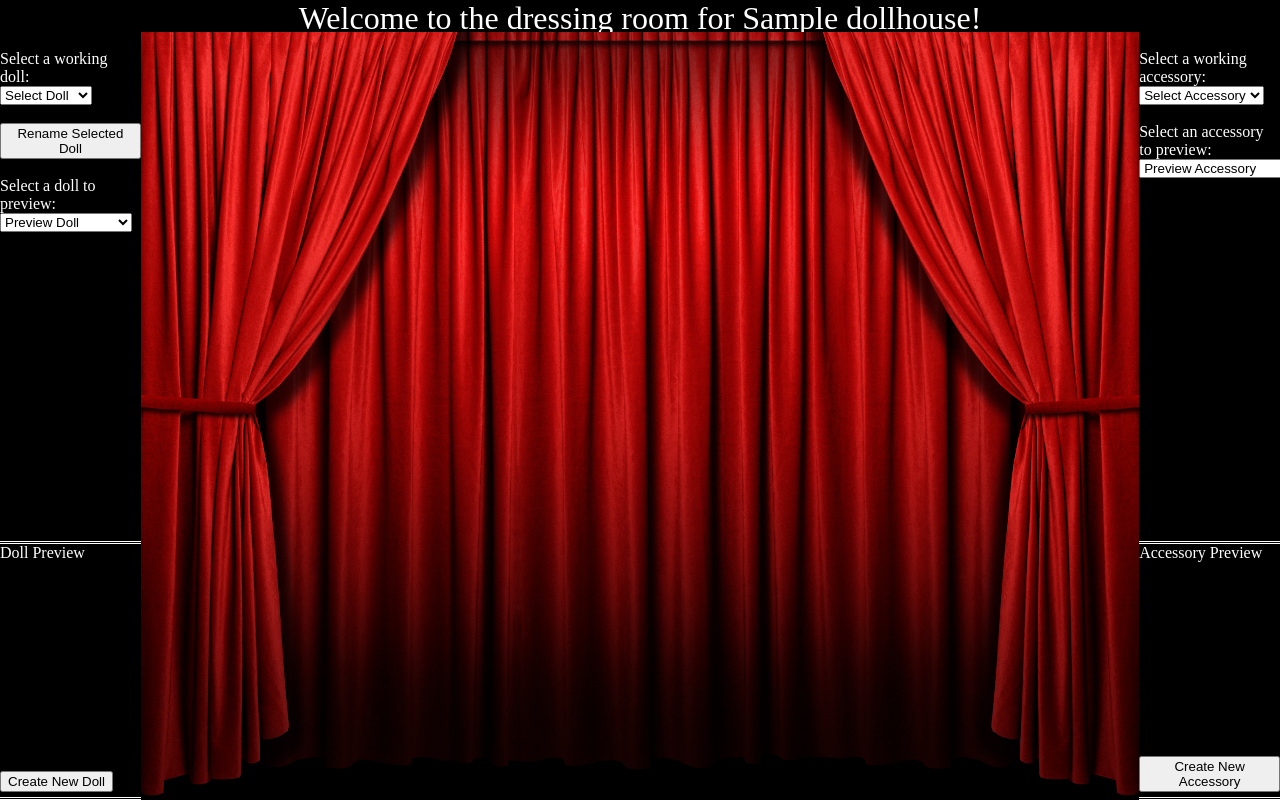
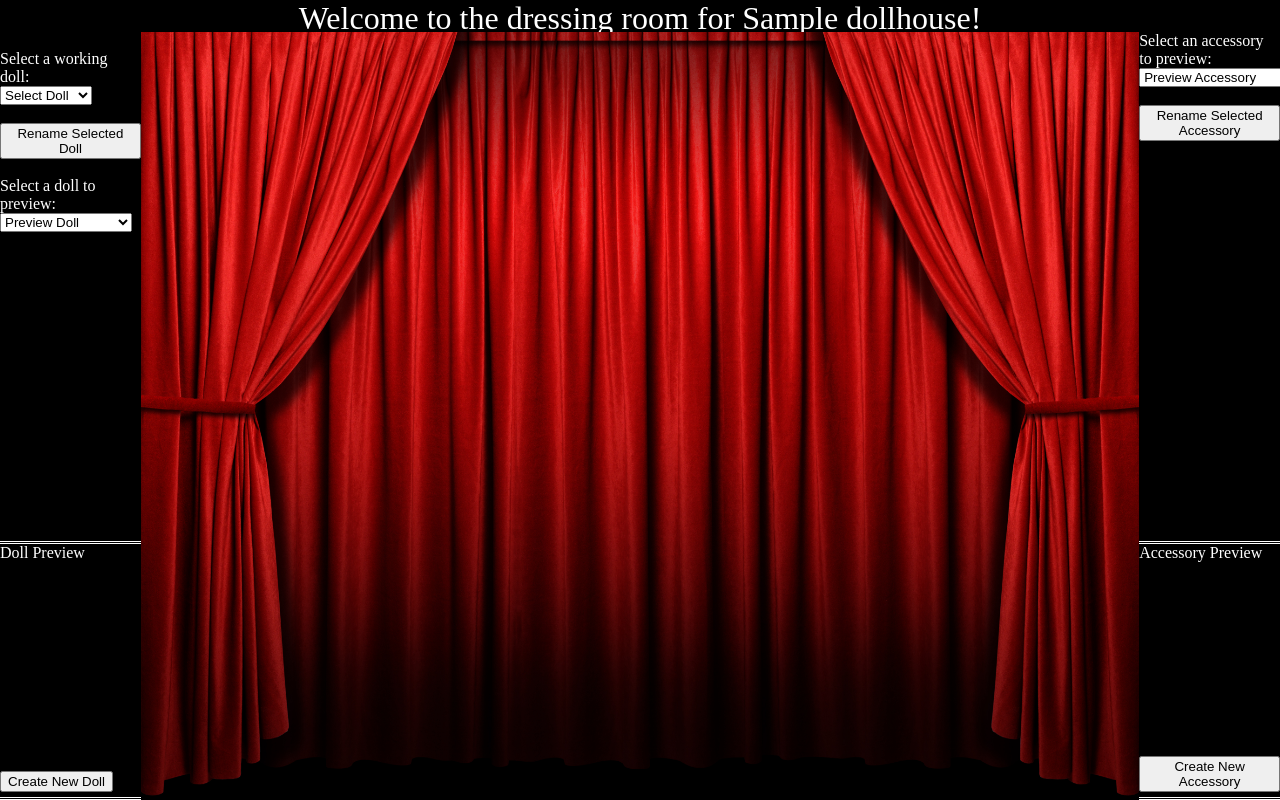
Before and after one commit to sferrazzal/dollhouse, a Django app: page /dollhouse/1/dressing_room/ in a window 1280 px wide. Run offline with Django 3.2, Linux system fonts and the light colour scheme; tables that the repository leaves empty hold one stand-in row (values such as "Sample post"); grey boxes marked "Sample" are stand-in pictures; parts of the project's set-up code (start-up, migrations or seed data) failed here and were passed over; some libraries are stand-ins or nearby versions.

Commit message:
Many changes! Change doll selection from positioning to show/hide; modify accessorypreview; allow creation of new accessory from preview image; allow renaming of accessories; allow click and drag movement of accessories and saving of position to server

```diff
--- a/house/static/house/dressing_room.css
+++ b/house/static/house/dressing_room.css
@@ -16,6 +16,24 @@ html {
     top: 0;
     right: 0;
     left: 0;
+}
+
+.hide {
+    display: none;
+}
+
+.doll {
+    position:absolute;
+    bottom:0%;
+    left:37%;
+    z-index:0;
+}
+
+.accessory {
+    position:absolute;
+    cursor:move;
+    cursor:grab;
+    z-index:1;
 }
 
 #container {
--- a/house/static/house/dressing_room.js
+++ b/house/static/house/dressing_room.js
@@ -4,15 +4,20 @@ $(document).ready(function(){
   var dollSelectMenu = document.getElementById("doll-select");
   var dollPreviewMenu = document.getElementById("doll-picture-select");
   var newDollButton = document.getElementById("button-new-doll");
+  var newAccessoryButton = document.getElementById("button-new-accessory");
   var renameDollButton = document.getElementById("button-rename-doll");
+  var renameAccessoryButton = document.getElementById("button-rename-accessory");
   var accessoryPreviewMenu = document.getElementById("accessory-picture-select");
-  var accessory = new Image();
+  var accessoryPreview = new Image();
   var doll = new Image();
   var dollPreview = new Image();
   var accessoryPreviewBox = document.getElementById("accessory-preview-box");
   var dollPreviewBox = document.getElementById("accessory-preview-box");
   var displayArea = document.getElementById("display-area");
   var previewedDoll = null;
+  var accessories = document.getElementsByClassName("accessory");
+  var workingDoll = null;
+
 
 
   //get csrftoken
@@ -46,19 +51,20 @@ $(document).ready(function(){
       }
   });
 
-
-  //Set and position doll image based on user selection
+  //Show doll image and linked accessories based on user selection
   dollSelectMenu.onchange=function(){
     if (dollSelectMenu.selectedIndex != 0) {
+      $("img[data-dollid]").addClass("hide").removeClass("doll");
+      $("img[data-linkeddoll]").addClass("hide").removeClass("accessory");
       var selectedDollID = dollSelectMenu.selectedIndex;
-      var workingDoll = $(".doll").find("[data-dollid='" + selectedDollID + "']")[0];
-      if (doll.src == ""){
-        doll.src = workingDoll.src;
-        doll.id = "doll";
-        $("#display-area").append(doll);
+      workingDoll = $("[data-dollid~='" + selectedDollID + "']")[0];
+      workingDoll.className = "doll";
+      //set linked accessories to visible
+      $("[data-linkeddoll~='" + selectedDollID + "']").addClass("accessory").removeClass("hide");
     } else {
-          doll.src = workingDoll.src;
-      };
+      $("img[data-dollid]").addClass("hide").removeClass("doll");
+      $("img[data-linkeddoll]").addClass("hide").removeClass("accessory");
+      workingDoll = null;
     };
   };
 
@@ -101,33 +107,33 @@ $(document).ready(function(){
   //Set and position accessory preview based on user selection
   accessoryPreviewMenu.onchange=function(){
     if (accessoryPreviewMenu.selectedIndex != 0) {
-      selectedAccessoryPath = accessoryPreviewMenu.options[accessoryPreviewMenu.selectedIndex].value;
-        if (accessory.src == "") {
-          accessory.src = selectedAccessoryPath;
-          $(accessory).load(function() {
-            $( "#accessory-preview-box" ).append(accessory);
-            if (accessory.clientHeight > accessoryPreviewBox.clientHeight) {
+      selectedAccessoryPath = mediaUrl + accessoryPreviewMenu.options[accessoryPreviewMenu.selectedIndex].value;
+        if (accessoryPreview.src == "") {
+          accessoryPreview.src = selectedAccessoryPath;
+          $(accessoryPreview).load(function() {
+            $( "#accessory-preview-box" ).append(accessoryPreview);
+            if (accessoryPreview.clientHeight > accessoryPreviewBox.clientHeight) {
               console.log("Resizing vertically!");
-              accessory.height = (accessoryPreviewBox.clientHeight - 10);
+              accessoryPreview.height = (accessoryPreviewBox.clientHeight - 10);
             };
-            if (accessory.clientWidth > accessoryPreviewBox.clientWidth) {
+            if (accessoryPreview.clientWidth > accessoryPreviewBox.clientWidth) {
               console.log("Resizing horizontally!");
-              accessory.width = (accessoryPreviewBox.clientWidth - 10);
+              accessoryPreview.width = (accessoryPreviewBox.clientWidth - 10);
             };
           });
      } else {
-          accessory.src = selectedAccessoryPath;
-        if (accessory.clientHeight > accessoryPreviewBox.clientHeight) {
+         accessoryPreview.src = selectedAccessoryPath;
+       if (accessoryPreview.clientHeight > accessoryPreviewBox.clientHeight) {
          console.log("Resizing vertically!");
-          accessory.height = (accessoryPreviewBox.clientHeight - 10);
+         accessoryPreview.height = (accessoryPreviewBox.clientHeight - 10);
        };
-        if (accessory.width > accessoryPreviewBox.clientWidth) {
+       if (accessoryPreview.width > accessoryPreviewBox.clientWidth) {
          console.log("Resizing horizontally!");
-          accessory.width = (accessoryPreviewBox.clientWidth- 10);
+         accessoryPreview.width = (accessoryPreviewBox.clientWidth- 10);
        };
      };
-      console.log("Height = " + accessory.clientHeight);
-      console.log("Width = " + accessory.clientWidth);
+      console.log("Height = " + accessoryPreview.clientHeight);
+      console.log("Width = " + accessoryPreview.clientWidth);
     };
   };
 
@@ -154,6 +160,43 @@ $(document).ready(function(){
     };
   };
 
+  //Create new accessory from preview image
+  newAccessoryButton.onclick = function(){
+    if (accessoryPreviewMenu.selectedIndex != 0) {
+      if (dollSelectMenu.selectedIndex != 0) {
+      accessoryName = accessoryPreviewMenu.options[accessoryPreviewMenu.selectedIndex].text;
+      accessoryImage = accessoryPreviewMenu.options[accessoryPreviewMenu.selectedIndex].value;
+        doll = dollSelectMenu.options[dollSelectMenu.selectedIndex].value;
+        console.log(doll);
+        $.ajax("Http://127.0.0.1:8000/dollhouse/accessory/create", {
+          type: 'POST',
+          data: {
+            accessoryName: accessoryName,
+            accessoryImage: accessoryImage,
+            doll: doll,
+            workingDollhouse: workingDollhouse,
+          }
+        })
+        .done(function(response){
+          console.log("The request is complete!");
+          alert("accessory created! Page will reload.");
+        })
+        .fail(function(jqXHR, textStatus, errorThrown){
+          console.log("Sorry, there was a problem!");
+          console.log("errorThrown=" + errorThrown);
+          console.log("jqXHR=" + jqXHR);
+          console.log("textStatus=" + textStatus);
+        });
+        window.location.reload(true);
+      } else {
+          alert("Please select a doll!");
+      };
+    } else {
+        alert("Please select an accessory!");
+    };
+  };
+
+
   //Rename Doll
   renameDollButton.onclick = function(){
     if (dollSelectMenu.selectedIndex != 0) {
@@ -173,8 +216,122 @@ $(document).ready(function(){
     };
   };
 
+  //Rename Accessory
+  renameAccessoryButton.onclick = function(){
+    if (accessoryPreviewMenu.selectedIndex != 0) {
+      var accessoryId = AccessoryPreviewMenu.selectedIndex;
+      console.log(accessoryId);
+      var name = prompt('Please enter a new name for this doll (page will be reloaded):');
+      if (name != null) {
+        // data will be set using setattr(); keys must be the model field name.
+        $.ajax("Http://127.0.0.1:8000/dollhouse/accessory/"+accessoryId,{
+          type: 'POST',
+          data: {
+            name: dollName,
+          }
+        });
+        window.location.reload(true);
+      };
+    };
+  };
 
-  //    var dollname = prompt('Please enter a new name for this doll:');
+  //
+  //*DRAGGING SECTION*
+  //
 
 
+  //create reference to item being dragged
+  var draggeditem = null;
+
+  //store mouse coordinates
+  var mouse_x = 0;
+  var mouse_y = 0;
+
+  //store top and left coordinates of element
+  var draggeditem_x = 0;
+  var draggeditem_y = 0;
+
+  //store offset from mouse position to dragged item corner
+  var offset_x = 0;
+  var offset_y = 0;
+
+  //update draggeditem on mouse move
+  $(document).mousemove(move);
+  function move(e){
+        mouse_y = e.pageY
+        mouse_x = e.pageX
+      if(draggeditem != null){
+        console.log(draggeditem);
+        console.log("Mouse moved!")
+        console.log("mouse_x = " + mouse_x);
+        console.log("mouse_y = " + mouse_y);
+        console.log("draggeditem.style.left = " + draggeditem.style.left);
+        console.log("mouse_x - offset_x = " + (mouse_x - offset_x));
+        draggeditem.style.left = ((mouse_x - offset_x) + "px");
+        console.log("draggeditem.style.left = " + draggeditem.style.left);
+        console.log("offset_x = " + offset_x)
+        console.log("offset_y = " + offset_y)
+        console.log("draggeditem.style.top = " + draggeditem.style.top);
+        console.log("mouse_y - offset_y = " + (mouse_y - offset_y));
+        draggeditem.style.top = ((mouse_y - offset_y) + "px");
+        console.log("draggeditem.style.top = " + draggeditem.style.top);
+      }
+  };
+
+  //on mouseup, post position of draggeditem to server and clear draggeditem
+  $(document).mouseup(function(){
+    if(draggeditem != null){
+      var accessoryid = draggeditem.dataset.accessoryid
+      var accessory_lpos = draggeditem.style.left
+      var accessory_tpos = draggeditem.style.top
+      console.log("POSTing with accid = " + accessoryid + ", acclpos = " + accessory_lpos + ", acctpos = " + accessory_tpos);
+      //data will be set using setattr(); keys must be the model field name.
+      $.ajax("http://127.0.0.1:8000/dollhouse/accessory/"+accessoryid, {
+        type: 'POST',
+        data: {
+          accessory_lpos: accessory_lpos,
+          accessory_tpos: accessory_tpos,
+        }
+      })
+      .done(function(response){
+        console.log("The request is complete!" );
+        console.log(response);
+      })
+      .fail(function() {
+        console.log("Sorry, there was a problem!");
+      })
+      draggeditem = null
+    };
   });
+
+
+  //set draggeditem on mousedown and set offsets
+  $("img[data-linkeddoll]").mousedown(function(){
+    draggeditem = $(this)[0];
+    console.log(draggeditem);
+    offset_x = (Number(mouse_x) - Number(draggeditem.offsetLeft));
+    offset_y = (Number(mouse_y) - Number(draggeditem.offsetTop));
+  });
+
+  $(document).mouseup(function(){
+    if(draggeditem != null){
+      var linkedDollId = draggeditem.dataset.linkeddoll
+      console.log("draggeditem.style.left = " + Number(draggeditem.style.left.slice(0, -2)));
+      console.log("draggeditem.style.top= " + Number(draggeditem.style.top.slice(0, -2)));
+      console.log("dragged item = " + draggeditem);
+      console.log(linkedDollId);
+      var dollLeft= $("img[data-dollid='" + linkedDollId + "']").offset().left;
+      console.log(dollLeft);
+      var dollTop= $("img[data-dollid='" + linkedDollId + "']").offset().top;
+      console.log(dollTop);
+      var accessoryOffsetLeft = (Number(dollLeft) - Number(draggeditem.style.left.slice(0, -2)));
+      console.log("draggeditem.style.left = " + draggeditem.style.left);
+      console.log("accessoryOffsetLeft = " + accessoryOffsetLeft);
+      var accessoryOffsetTop = (Number(dollTop) - Number(draggeditem.style.top.slice(0, -2)));
+      console.log("draggeditem.style.top= " + draggeditem.style.top);
+      console.log("accessoryOffsetTop = " + accessoryOffsetTop);
+      draggeditem = null;
+    };
+  });
+
+});
--- a/house/templates/house/dressing_room.html
+++ b/house/templates/house/dressing_room.html
@@ -15,12 +15,6 @@
 
   <body>
 
-  {% for doll in doll_objects %}
-      <div class="doll">
-          <img style="display:none" src="{{ MEDIA_URL }}{{ doll.doll_image }}" alt="{{ doll.doll_name }}" draggable="false" data-dollid="{{ doll.id }}"/>
-      </div>
-  {% endfor %}
-
   <div id="container">
 
   <div id="banner"><center>Welcome to the dressing room for {{ workingdollhouse.dollhouse_name }}!</center>
@@ -33,7 +27,7 @@
       <select id="doll-select">
         <option value="null">Select Doll</option>
           {% for doll in doll_objects %}
-            <option value="{{ doll.doll_id }}">{{ doll.doll_name }} </option>
+            <option value="{{ doll.id }}">{{ doll.doll_name }} </option>
           {% endfor %}
       </select>
       <br>
@@ -59,28 +53,28 @@
 
       <div id="display-area">
         <img id="curtains" src ={% static "house/images/curtains.jpg" %} alt="curtains"/>
+  {% for doll in doll_objects %}
+  <div><img class="hide" src="{{ MEDIA_URL }}{{ doll.doll_image }}" alt="{{ doll.doll_name }}" draggable="false" data-dollid="{{ doll.id }}"/>{% for accessory in doll.accessory_set.all %} <div><img class="hide" src="{{ MEDIA_URL }}{{ accessory.accessory_image }}" alt="{{ accessory.accessory_name }}" draggable="false" data-accessoryid="{{ accessory.id }}" data-linkeddoll="{{accessory.doll_id}}" style="position:absolute; left:{{ accessory.accessory_lpos }}; top:{{ accessory.accessory_tpos }}"/></div>
+  {% endfor %}
+  </div>
+  {% endfor %}
+
       </div>
 
     <div id="right-sidebar">
-      <br>
-      Select a working accessory:
-        <select id="accessory-select">
-          <option value="null">Select Accessory</option>
-          {% for accessory in accessory_objects %}
-            <option value="{{ MEDIA_URL }}{{ accessory.accessory_id }}">{{ dollpicture.name }} </option>
-          {% endfor %}
-        </select>
-        <br>
-        <br>
-
 
       Select an accessory to preview:
       <select id="accessory-picture-select">
         <option value="null">Preview Accessory</option>
           {% for accessorypicture in accessorypicture_objects %}
-          <option value="{{ MEDIA_URL }}{{ accessorypicture.picture }}">{{ accessorypicture.name }} </option>
+          <option data-id="{{accessorypicture.id}}" value="{{ accessorypicture.picture }}">{{ accessorypicture.name }} </option>
           {% endfor %}
       </select>
+      <br>
+      <br>
+
+      <button type="button" id="button-rename-accessory">Rename Selected Accessory</button>
+
 
       <div id="accessory-preview-box">
         Accessory Preview
--- a/house/urls.py
+++ b/house/urls.py
@@ -7,7 +7,10 @@ urlpatterns = [
     url(r'^dollhouse/(?P<dollhouse>[0-9]+)$', views.dollhouse, name='dollhouse'),
     url(r'^dollhouse/(?P<dollhouse>[0-9]+)/dressing_room/$', views.dressing_room, name='dressing_room'),
     url(r'^dollhouse/doll/(?P<dollid>[0-9]+)$', views.doll, name='doll'),
+    url(r'^dollhouse/accessory/(?P<accessoryid>[0-9]+)$', views.accessory, name='accessory'),
     url(r'^dollhouse/doll/create$', views.dollcreate, name='dollcreate'),
+    url(r'^dollhouse/accessory/create$', views.accessorycreate, name='accessorycreate'),
+
 
 #    url(r'^new_image^', views.submit_image, name='new_image')
 #    url(r'^new_image^', views.submit_image, name='new_image')
--- a/house/views.py
+++ b/house/views.py
@@ -12,8 +12,10 @@ import json
 def index(request):
     return render(request, 'house/index.html')
 
+
 def new_image(request):
   return render(request, 'house/new_image.html', context)
+
 
 def dollhouse(request, dollhouse):
     workingdollhouse = Dollhouse.objects.get(id=dollhouse)
@@ -21,16 +23,6 @@ def dollhouse(request, dollhouse):
     context = {'doll_objects': doll_objects, 'workingdollhouse': workingdollhouse}
     return render(request, 'house/dollhouse.html', context)
 
-#def doll(request, dollid):
-#    if request.method == 'POST':
-#        workingdoll = Doll.objects.get(id=dollid)
-#        lpos = request.POST.get('lpos')
-#        tpos = request.POST.get('tpos')
-#        workingdoll.doll_lpos = lpos
-#        workingdoll.doll_tpos = tpos
-#        workingdoll.save()
-#        jsondata = json.dumps({'lpos': lpos, 'tpos': tpos})
-#        return JsonResponse({'lpos': lpos, 'tpos': tpos})
 
 def doll(request, dollid):
     if request.method == 'POST':
@@ -41,6 +33,14 @@ def doll(request, dollid):
         workingdoll.save()
         return HttpResponse("success!")
 
+def accessory(request, accessoryid):
+    if request.method == 'POST':
+        workingaccessory = Accessory.objects.get(id=accessoryid)
+        data = (request.POST).dict()
+        for key, value in data.items():
+            setattr(workingaccessory, key, value)
+        workingaccessory.save()
+        return HttpResponse("Accessory {} saved!".format(workingaccessory.accessory_name))
 
 def dollcreate(request):
     if request.method == 'POST':
@@ -49,19 +49,34 @@ def dollcreate(request):
         doll_lpos = "1px"
         doll_tpos = "1px"
         dollhouse = request.POST.get('workingDollhouse')
-        d = Doll(doll_name=doll_name, doll_image=doll_image, doll_lpos=doll_lpos, doll_tpos=doll_tpose)
+        d = Doll(doll_name=doll_name, doll_image=doll_image, doll_lpos=doll_lpos, doll_tpos=doll_tpos)
         d.dollhouse_id = int(dollhouse)
         d.save()
         jsondata = json.dumps({'doll_name': doll_name, 'doll_image': doll_image, 'dollhouse': dollhouse})
     return JsonResponse({'doll_name': doll_name, 'doll_image': doll_image, 'dollhouse': dollhouse})
 
 
+def accessorycreate(request):
+    if request.method == 'POST':
+        accessory_name = request.POST.get('accessoryName')
+        accessory_image = request.POST.get('accessoryImage')
+        accessory_lpos = "1px"
+        accessory_tpos = "1px"
+        a = Accessory(accessory_name=accessory_name, accessory_image=accessory_image, accessory_lpos = accessory_lpos, accessory_tpos = accessory_tpos)
+        a.doll_id = int(request.POST.get('doll'))
+        a.dollhouse_id = int(request.POST.get('workingDollhouse'))
+        a.save()
+        return HttpResponse("Accessory Created!")
+
 
 def dressing_room(request, dollhouse):
     workingdollhouse = Dollhouse.objects.get(id=dollhouse)
+    dollhouse_objects = Dollhouse.objects.prefetch_related('doll_set').get(id=dollhouse)
+    doll_objects = dollhouse_objects.doll_set.all()
+    doll_objects.prefetch_related('accessory_set')
     accessory_objects = Accessory.objects.filter(dollhouse=workingdollhouse)
     accessorypicture_objects = AccessoryPicture.objects.all()
-    doll_objects = Doll.objects.filter(dollhouse=workingdollhouse)
+    accessory_objects = Accessory.objects.filter(dollhouse=workingdollhouse)
     dollpicture_objects = DollPicture.objects.all()
-    context = {'dollpicture_objects': dollpicture_objects, 'accessorypicture_objects': accessorypicture_objects, 'doll_objects': doll_objects, 'workingdollhouse': workingdollhouse}
+    context = {'accessory_objects': accessory_objects, 'dollpicture_objects': dollpicture_objects, 'accessorypicture_objects': accessorypicture_objects, 'doll_objects': doll_objects, 'workingdollhouse': workingdollhouse}
     return render(request, 'house/dressing_room.html', context)
```
Also changed, not shown: media/axe_w94Bgkc.png (added), media/butterfly_Y2YKriN.gif (added). Lines whose indentation alone changed are shown as unchanged.
